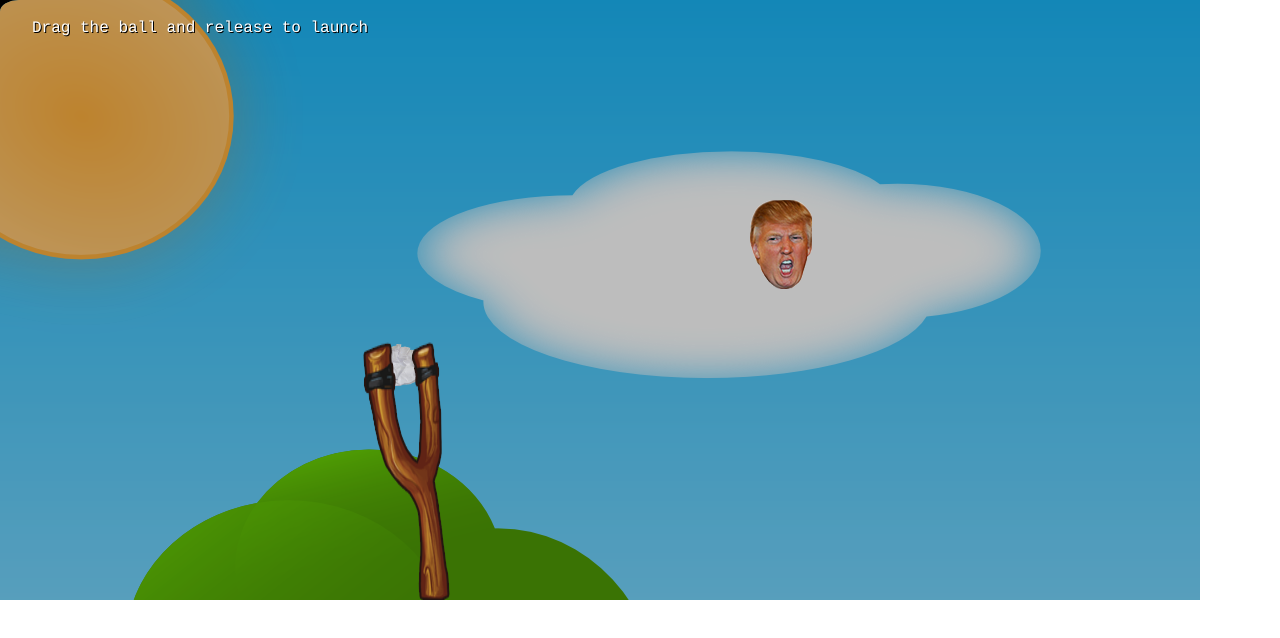
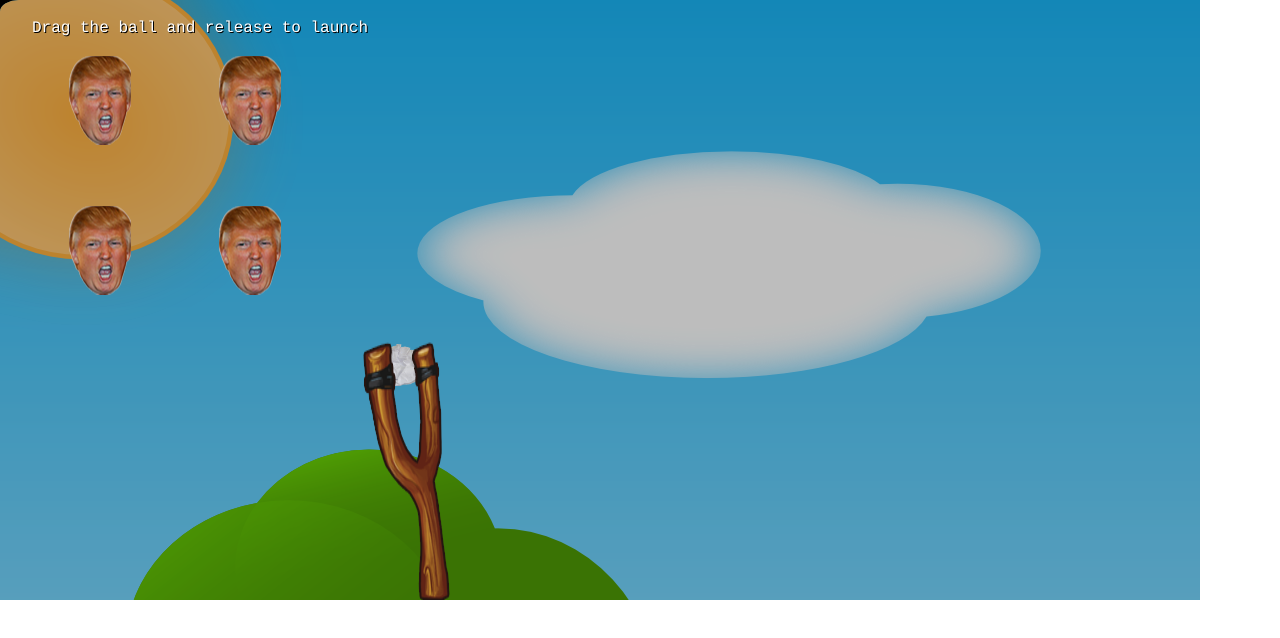
Before and after one commit to taneeya96/Great-Expectasians, a plain HTML site: page launcher_test.html in a window 1280 px wide. Drawn offline with Linux system fonts and the light colour scheme.

Commit message:
Generate multiple students

```diff
--- a/launcher_test.html
+++ b/launcher_test.html
@@ -32,7 +32,6 @@ function preload() {
 
 
 var text;
-var student;
 var counter = 0;
 var slingshotX = 300;
 var slingshotY = 300
@@ -47,7 +46,7 @@ var ballinity=slingshotY+65;
 
 function create() {
 
-    bground = game.add.sprite(0,0,'background')
+    bground = game.add.sprite(0,0,'background');
     bground.alpha = 0.75; //transparency of background
     game.physics.startSystem(Phaser.Physics.ARCADE);
 
@@ -58,16 +57,11 @@ function create() {
 
     text = game.add.text(450, 16, '', { fill: '#ffffff' });
 
+    initStudents(2,2);
 
     //  This creates a simple sprite that is using our loaded image and
     //  displays it on-screen and assign it to a variable
-       student = game.add.sprite(game.world.centerX + 150 , game.world.centerY - 100, 'student');
-    game.physics.enable(student, Phaser.Physics.ARCADE);
 
-    student.body.allowGravity = false;
-
-    student.body.collideWorldBounds = true;
-    student.body.immovable = true;
 
     arrowExtension = game.add.sprite(slingshotX+100, slingshotY+50, 'arrowExtension');
 
@@ -102,7 +96,9 @@ function create() {
     ball.events.onInputUp.add(launchBall); //when mouse is released
 
     slingshot = game.add.sprite(slingshotX,slingshotY,'slingshot');
-    slingshot.height = slingshotHeight
+    slingshot.height = slingshotHeight;
+
+    //initStudents(4,3);
 }
 
 function holdBall(ball, pointer) {
@@ -128,10 +124,33 @@ function launchBall() {
 
 }
 
+function initStudents(rows,columns){
+students = game.add.group();
+
+for(c=0; c<columns; c++) {
+for(r=0; r<rows; r++) {
+    var studentX = r*150+100;
+    var studentY = c*150+100;
+    newstudent = game.add.sprite(studentX, studentY, 'student');
+    game.physics.enable(newstudent, Phaser.Physics.ARCADE);
+    newstudent.body.immovable = true;
+    newstudent.anchor.set(0.5,0.5);
+    newstudent.body.allowGravity = false;
+    newstudent.body.collideWorldBounds = true;
+    newstudent.body.immovable = true;
+    students.add(newstudent);
+
+}
+}
+}
+
+
+
 function update() {
 
     arrow.rotation = game.physics.arcade.angleBetween(arrow, ball);
-    if (game.physics.arcade.collide(student, ball)){
+
+    if (game.physics.arcade.collide(students, ball)){
         counter++;
         text.text = "You hit the student " + counter + " times!";
     }
@@ -154,9 +173,12 @@ function update() {
      restart();
     }
 
+
+
+
 }
 function restart(){
-    ballSpeed=0;
+    	ballSpeed=0;
         ball.reset(ballinitx,ballinity);
         ball.body.allowGravity = false;
 }
```
